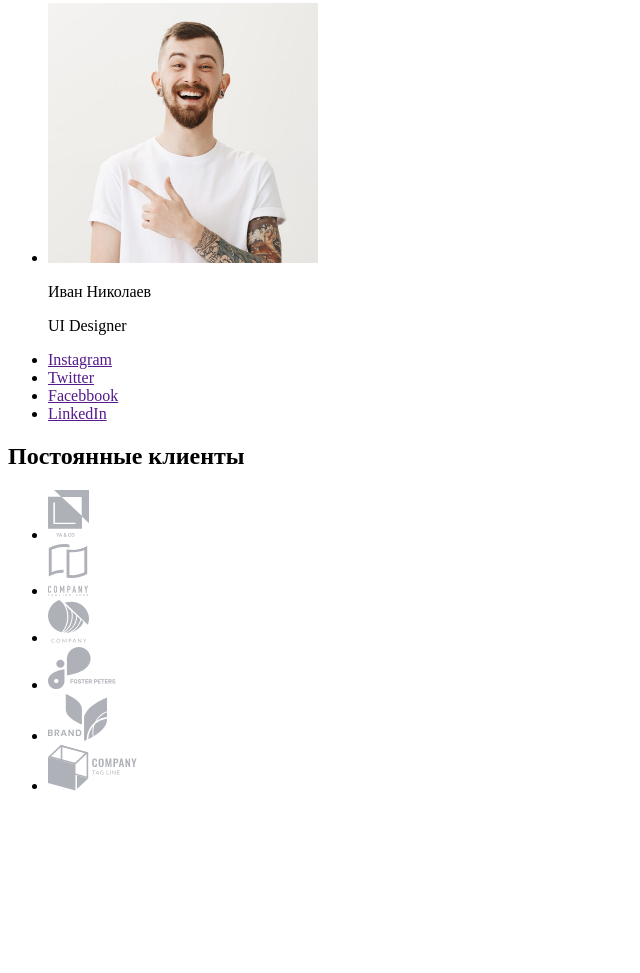
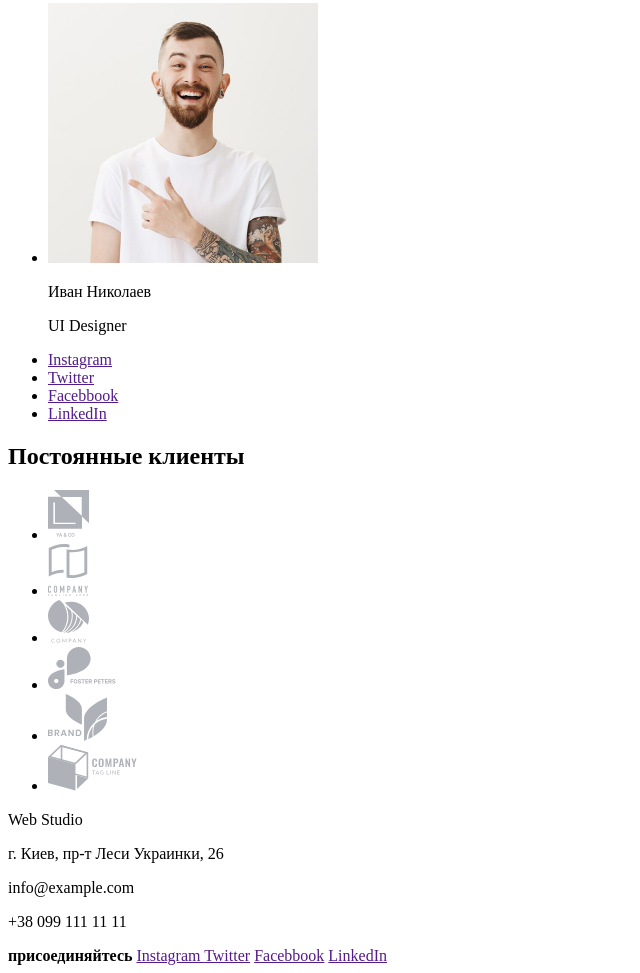
Before and after one commit to VitaliyGontarev/goit-markup-hw-01, a plain HTML site: page index.html in a window 1280 px wide. Shown: the part 3981-4954 px from the top of the page, without its empty margins (0-640 px from the left). Before the commit the page ends 4792 px from the top, so only its background shows below. Drawn offline with Linux system fonts and the light colour scheme.

Commit message:
Добавил футер

```diff
--- a/index.html
+++ b/index.html
@@ -129,5 +129,23 @@
             <li><a href=""><img src="./css/img/logo 6.svg" alt="logo company"></a></li>
         </ul>
     </section>
+    <!--Footer-->
+    <footer>
+        <div>
+            <p>Web Studio</p>
+            <p>г. Киев, пр-т Леси Украинки, 26</p>
+            <p>info@example.com</p>
+            <p>+38 099 111 11 11</p>
+        </div>
+        <div>
+            <b>присоединяйтесь</b>
+             <a href="" aria-label="Instagram">Instagram </a>
+             <a href="" aria-label="Twitter">Twitter</a>
+             <a href="" aria-label="Facebbook">Facebbook</a>
+             <a href="" aria-label="LinkedIn">LinkedIn</a>
+        </div>
+
+
+    </footer>
 </body>
 </html>
```
